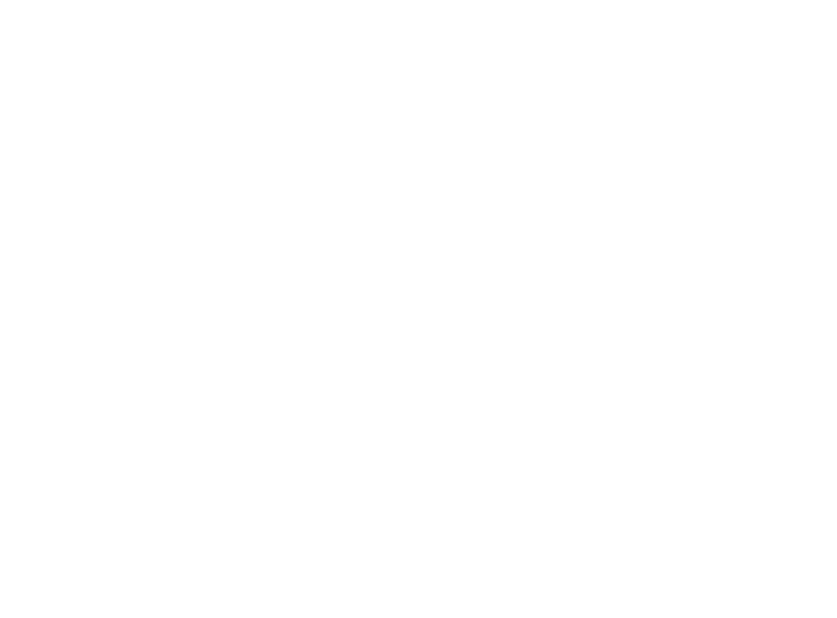
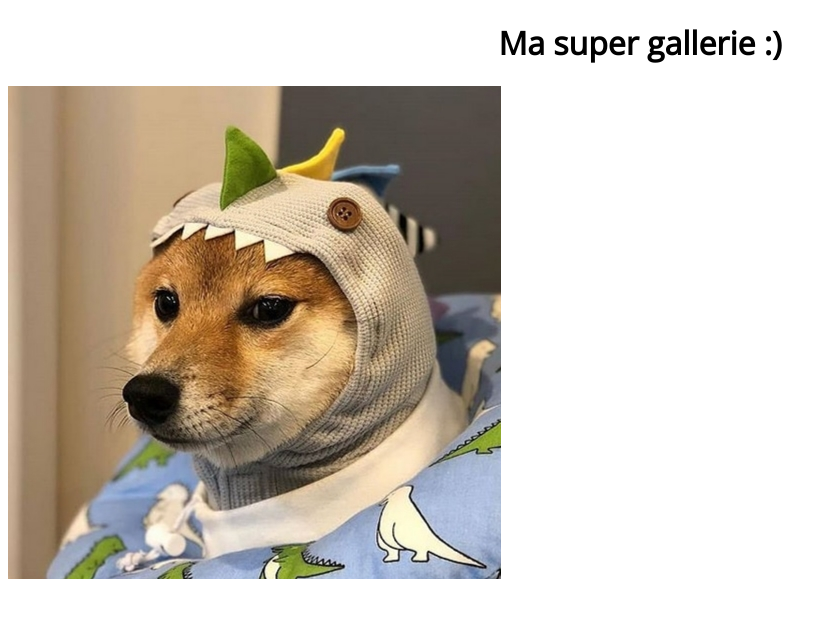
Before and after one commit to ethan-bmn/ethan-bmn.github.io, a plain HTML site: page index.html in a window 1280 px wide. Shown: the whole page, without its empty margins (0-837 px from the left). Drawn offline with nearby package versions, Linux system fonts and the light colour scheme.

Commit message:
Index: Add image Style: Add style

```diff
--- a/index.html
+++ b/index.html
@@ -1,10 +1,17 @@
 <!DOCTYPE html>
 <html lang="fr" dir="ltr">
   <head>
+    <link rel="stylesheet" href="style.css">
     <meta charset="utf-8">
     <title>Zizi</title>
+    <script>
+      type="text/javascript" src="/filecount.js"
+    </script>
   </head>
   <body>
-
+    <h1>Ma super gallerie :)</h1>
+    <main>
+      <img src="/images/chien.jpg" alt="chien">
+    </main>
   </body>
 </html>
--- /dev/null
+++ b/style.css
@@ -0,0 +1,6 @@
+@import url('https://fonts.googleapis.com/css2?family=Open+Sans:wght@300&display=swap');
+
+h1 {
+  font-family: 'Open Sans', sans-serif;
+  text-align: center;
+}
```
Also changed, not shown: images/chat.png (added), images/chien.jpg (added), images/nes.jpg (added).
